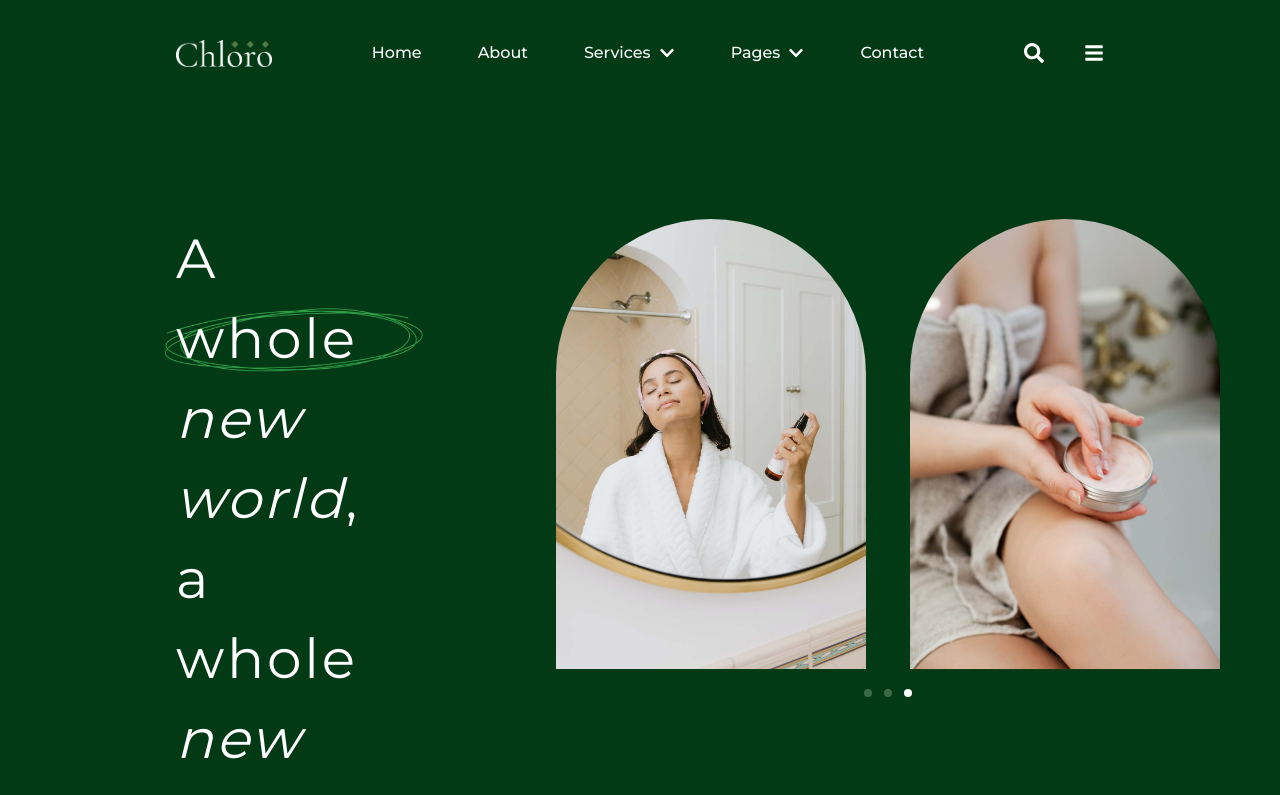
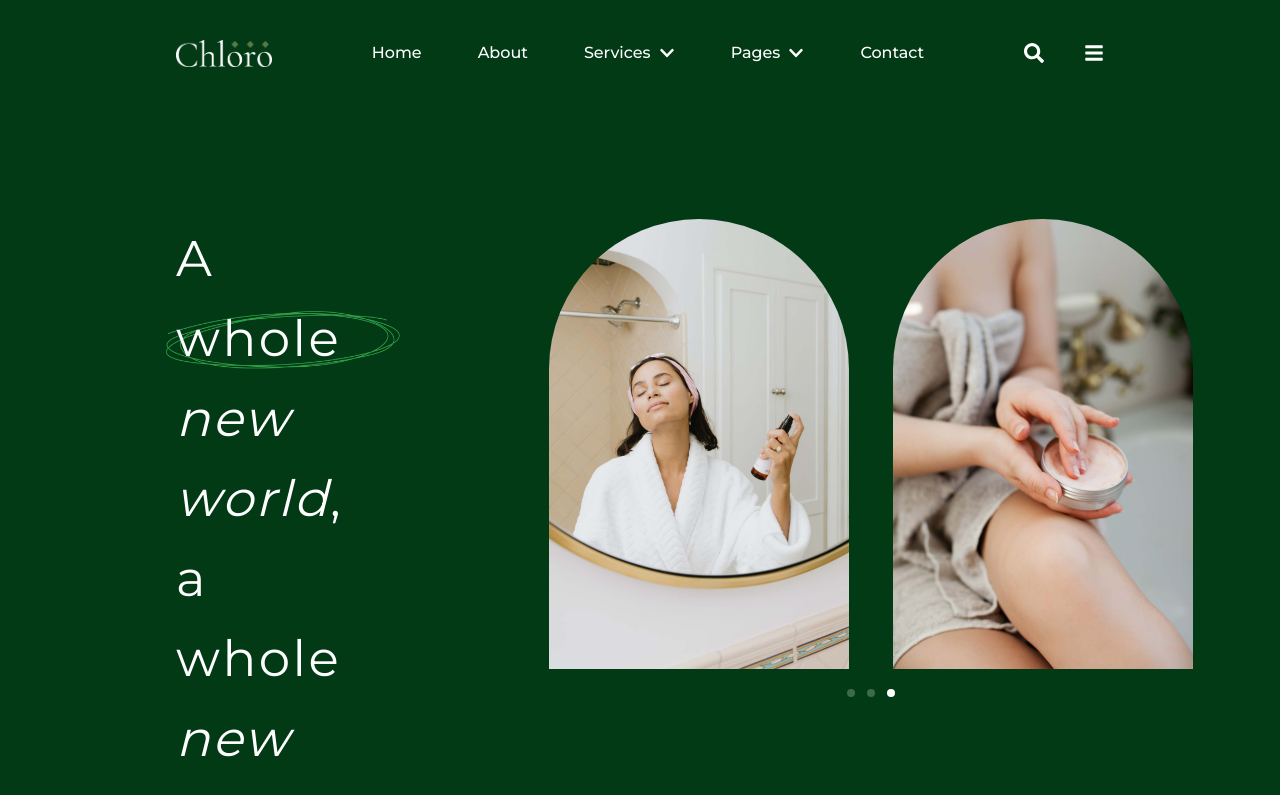
Before and after one commit to Aradhya-005/chloro, a Next.js app: page / in a window 1280 px wide. Shown: the top 795 px of the page. Built offline with nearby package versions, Linux system fonts and the light colour scheme.

Commit message:
fixing the carousel

```diff
--- a/src/components/HeroCarousel.js
+++ b/src/components/HeroCarousel.js
@@ -52,7 +52,7 @@ export default function HeroCarousel() {
                 className="min-w-full flex  gap-11 justify-center"
               >
                 {group.map((image, imgIndex) => (
-                  <div key={imgIndex} className="relative w-[310px] h-[450px]">
+                  <div key={imgIndex} className="relative w-[300px] h-[450px]">
                     <Image
                       src={image}
                       alt={`Slide image ${imgIndex + 1}`}
--- a/src/components/HeroSection.js
+++ b/src/components/HeroSection.js
@@ -14,7 +14,7 @@ function HeroSection() {
 
 
           {/* Foreground Text */}
-          <div className="relative z-10 text-[#FFFFFF] text-[55px] tracking-wider leading-[80px] group">
+          <div className="relative z-10 text-[#FFFFFF] text-[50px] tracking-wider leading-[80px] group">
             {/* Div for Background Image behind "A whole new" */}
             <div className="relative inline-block">
               {/* Background behind both "A whole new" */}
```
